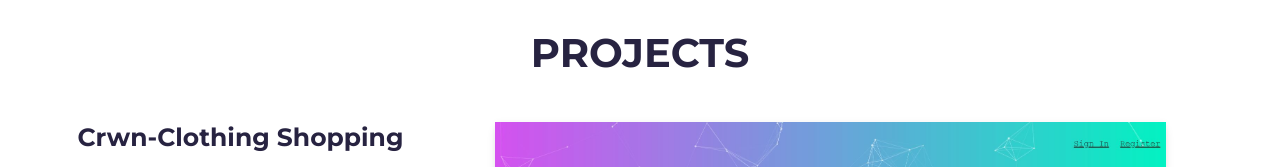
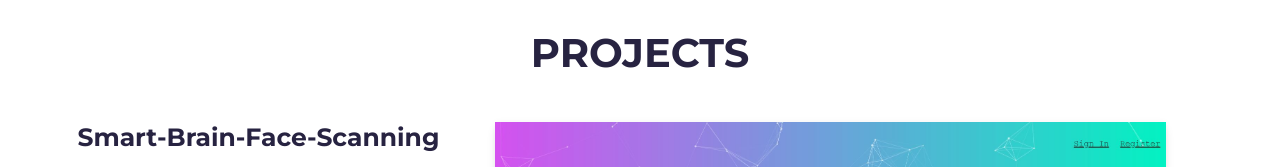
Before and after one commit to ShabbirMuhammad2000/My-Portfolio-Final, a website built with Parcel: page src/index.html in a window 1280 px wide. Shown: the part 1460-1627 px from the top of the page. Built offline with nearby package versions, Linux system fonts and the light colour scheme.

Commit message:
Fixed Project Title

```diff
--- a/src/index.html
+++ b/src/index.html
@@ -160,7 +160,7 @@
             <div class="row">
               <div class="col-lg-4 col-sm-12">
                 <div class="project-wrapper__text load-hidden">
-                  <h3 class="project-wrapper__text-title">Crwn-Clothing Shopping</h3>
+                  <h3 class="project-wrapper__text-title">Smart-Brain-Face-Scanning</h3>
                   <div>
                     <p class="mb-4">
                       Smart Brain, developed using React, is a user-friendly website designed for face scanning. It employs advanced AI algorithms and facial recognition technology to accurately detect and analyze faces in uploaded images. The project features a leaderboard that tracks the number of images scanned by each user, fostering engagement and competition. With seamless integration of a PostgreSQL database, Smart Brain ensures efficient data management for reliable and accurate results. Smart Brain is an accessible and efficient solution for precise face scanning applications, providing an interactive experience for users.
```
